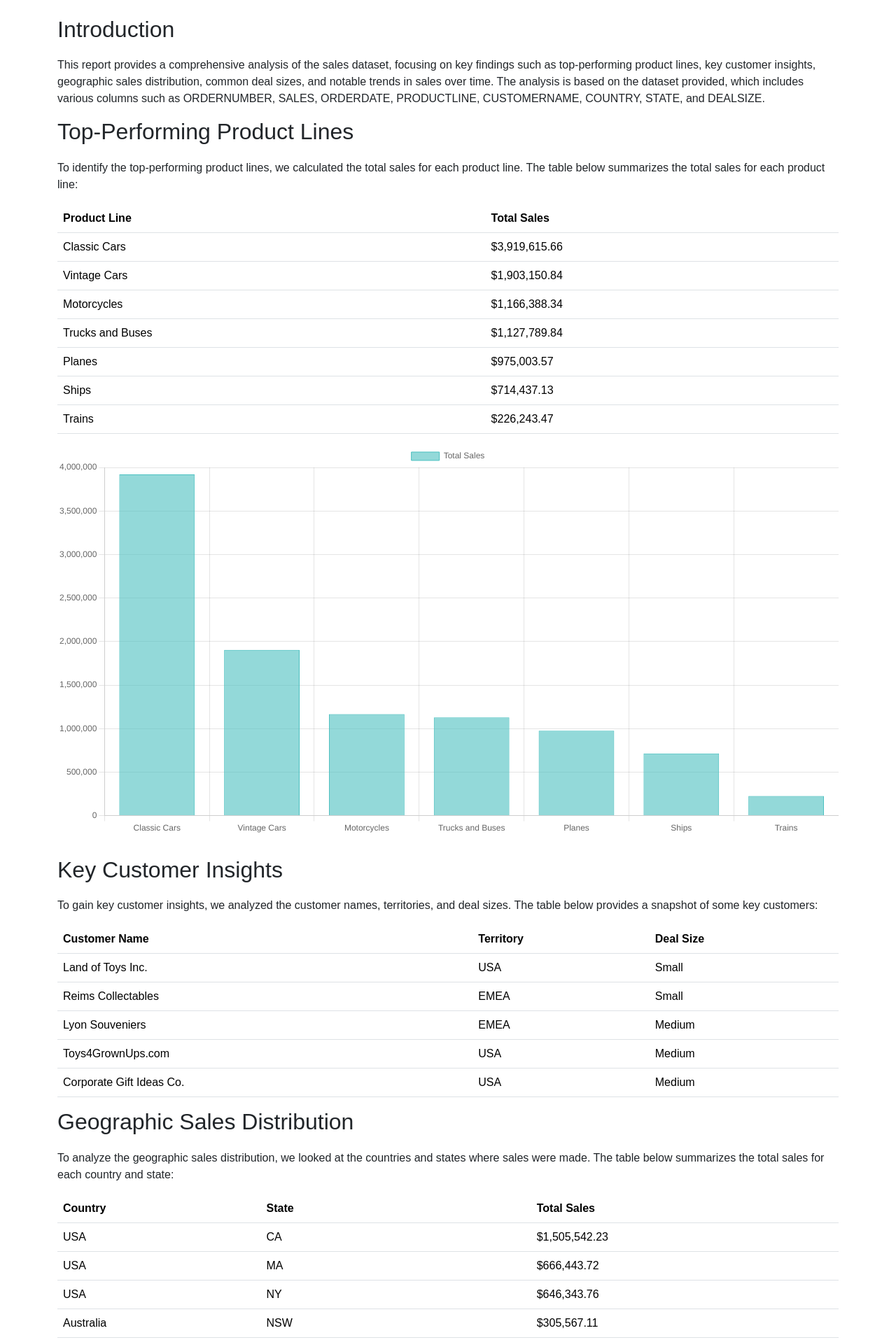
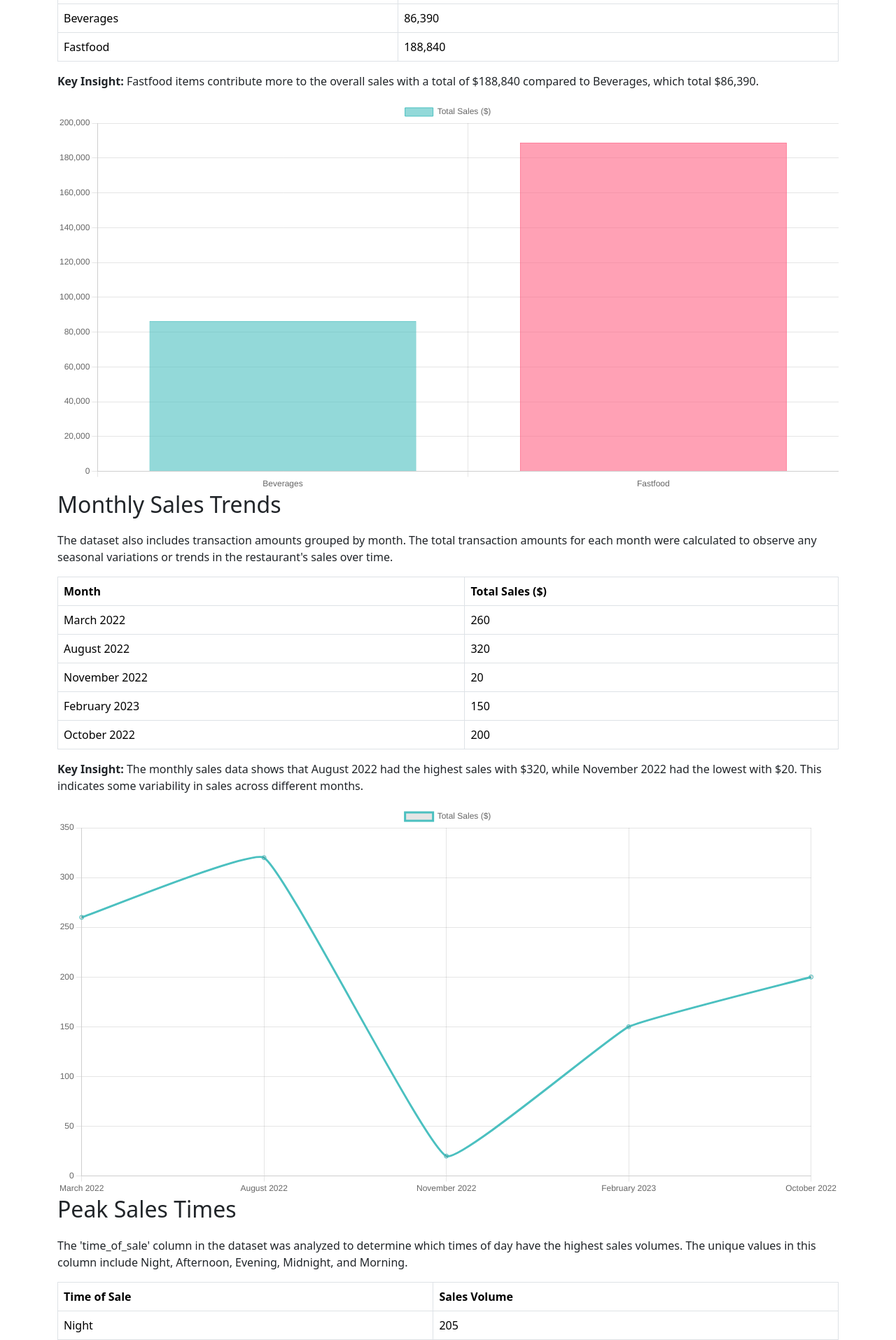
Before and after one commit to TrusttyReporter/Trustty-Reporter-FrontEnd, a Flask app: page /example/sales-report in a window 1280 px wide. Shown: the part 393-2308 px from the top of the page at 70% size. Run offline with Flask 3, Linux system fonts and the light colour scheme; some libraries are stand-ins or nearby versions.

Commit message:
Updated sales report

```diff
--- a/app/templates/SalesReport.html
+++ b/app/templates/SalesReport.html
@@ -1,13 +1,12 @@
 <!DOCTYPE html>
-<html lang="en">
-<head>
-    <meta charset="UTF-8">
+<!-- saved from url=(0048)https://www.trusttyreporter.com/dashboard/report -->
+<html lang="en"><head><meta http-equiv="Content-Type" content="text/html; charset=UTF-8">
+
     <meta name="viewport" content="width=device-width, initial-scale=1.0">
-    <title>Comprehensive Sales Report</title>
+    <title>Sales Report for the Restaurant</title>
     <link rel="stylesheet" href="https://unpkg.com/bootstrap@5.3.2/dist/css/bootstrap.min.css">
     <style>
         body {
-            font-family: Arial, sans-serif;
             padding: 20px;
         }
         h1, h2 {
@@ -16,355 +15,166 @@
         table {
             margin-bottom: 30px;
         }
-        canvas {
-            max-width: 100%;
-            margin-bottom: 30px;
-        }
     </style>
 </head>
 <body>
     <div class="container">
-        <h1>Comprehensive Sales Report</h1>
-        <img src="https://images.inc.com/uploaded_files/image/1920x1080/getty_539953664_213316.jpg" class="img-fluid mx-auto d-block my-4" alt="Sales">
+        <h1>Sales Report for the Restaurant</h1>
 
         <h2>Introduction</h2>
-        <p>This report provides a comprehensive analysis of the sales dataset, focusing on key findings such as top-performing product lines, key customer insights, geographic sales distribution, common deal sizes, and notable trends in sales over time. The analysis is based on the dataset provided, which includes various columns such as ORDERNUMBER, SALES, ORDERDATE, PRODUCTLINE, CUSTOMERNAME, COUNTRY, STATE, and DEALSIZE.</p>
+        <p>This report provides a comprehensive analysis of the restaurant's sales data. The analysis covers various aspects, including total sales per item type, monthly sales trends, peak sales times, and the impact of transaction types on sales. The insights derived from this analysis will help in understanding customer preferences and optimizing operational efficiency.</p>
 
-        <h2>Top-Performing Product Lines</h2>
-        <p>To identify the top-performing product lines, we calculated the total sales for each product line. The table below summarizes the total sales for each product line:</p>
-        <table class="table">
+        <h2>Total Sales Per Item Type</h2>
+        <p>The dataset includes transaction information categorized by item types such as Fastfood and Beverages. The total sales for each item type were calculated by summing up the transaction amounts.</p>
+        <table class="table table-bordered">
             <thead>
                 <tr>
-                    <th>Product Line</th>
-                    <th>Total Sales</th>
+                    <th>Item Type</th>
+                    <th>Total Sales ($)</th>
                 </tr>
             </thead>
             <tbody>
                 <tr>
-                    <td>Classic Cars</td>
-                    <td>$3,919,615.66</td>
+                    <td>Beverages</td>
+                    <td>86,390</td>
                 </tr>
                 <tr>
-                    <td>Vintage Cars</td>
-                    <td>$1,903,150.84</td>
-                </tr>
-                <tr>
-                    <td>Motorcycles</td>
-                    <td>$1,166,388.34</td>
-                </tr>
-                <tr>
-                    <td>Trucks and Buses</td>
-                    <td>$1,127,789.84</td>
-                </tr>
-                <tr>
-                    <td>Planes</td>
-                    <td>$975,003.57</td>
-                </tr>
-                <tr>
-                    <td>Ships</td>
-                    <td>$714,437.13</td>
-                </tr>
-                <tr>
-                    <td>Trains</td>
-                    <td>$226,243.47</td>
+                    <td>Fastfood</td>
+                    <td>188,840</td>
                 </tr>
             </tbody>
         </table>
-        <canvas id="productLineChart"></canvas>
+        <p><strong>Key Insight:</strong> Fastfood items contribute more to the overall sales with a total of $188,840 compared to Beverages, which total $86,390.</p>
+        <canvas id="itemTypeChart" width="2592" height="1296" style="display: block; box-sizing: border-box; height: 648px; width: 1296px;"></canvas>
 
-        <h2>Key Customer Insights</h2>
-        <p>To gain key customer insights, we analyzed the customer names, territories, and deal sizes. The table below provides a snapshot of some key customers:</p>
-        <table class="table">
+        <h2>Monthly Sales Trends</h2>
+        <p>The dataset also includes transaction amounts grouped by month. The total transaction amounts for each month were calculated to observe any seasonal variations or trends in the restaurant's sales over time.</p>
+        <table class="table table-bordered">
             <thead>
                 <tr>
-                    <th>Customer Name</th>
-                    <th>Territory</th>
-                    <th>Deal Size</th>
+                    <th>Month</th>
+                    <th>Total Sales ($)</th>
                 </tr>
             </thead>
             <tbody>
                 <tr>
-                    <td>Land of Toys Inc.</td>
-                    <td>USA</td>
-                    <td>Small</td>
+                    <td>March 2022</td>
+                    <td>260</td>
                 </tr>
                 <tr>
-                    <td>Reims Collectables</td>
-                    <td>EMEA</td>
-                    <td>Small</td>
+                    <td>August 2022</td>
+                    <td>320</td>
                 </tr>
                 <tr>
-                    <td>Lyon Souveniers</td>
-                    <td>EMEA</td>
-                    <td>Medium</td>
+                    <td>November 2022</td>
+                    <td>20</td>
                 </tr>
                 <tr>
-                    <td>Toys4GrownUps.com</td>
-                    <td>USA</td>
-                    <td>Medium</td>
+                    <td>February 2023</td>
+                    <td>150</td>
                 </tr>
                 <tr>
-                    <td>Corporate Gift Ideas Co.</td>
-                    <td>USA</td>
-                    <td>Medium</td>
+                    <td>October 2022</td>
+                    <td>200</td>
                 </tr>
             </tbody>
         </table>
+        <p><strong>Key Insight:</strong> The monthly sales data shows that August 2022 had the highest sales with $320, while November 2022 had the lowest with $20. This indicates some variability in sales across different months.</p>
+        <canvas id="monthlySalesChart" width="2592" height="1296" style="display: block; box-sizing: border-box; height: 648px; width: 1296px;"></canvas>
 
-        <h2>Geographic Sales Distribution</h2>
-        <p>To analyze the geographic sales distribution, we looked at the countries and states where sales were made. The table below summarizes the total sales for each country and state:</p>
-        <table class="table">
+        <h2>Peak Sales Times</h2>
+        <p>The 'time_of_sale' column in the dataset was analyzed to determine which times of day have the highest sales volumes. The unique values in this column include Night, Afternoon, Evening, Midnight, and Morning.</p>
+        <table class="table table-bordered">
             <thead>
                 <tr>
-                    <th>Country</th>
-                    <th>State</th>
-                    <th>Total Sales</th>
+                    <th>Time of Sale</th>
+                    <th>Sales Volume</th>
                 </tr>
             </thead>
             <tbody>
                 <tr>
-                    <td>USA</td>
-                    <td>CA</td>
-                    <td>$1,505,542.23</td>
+                    <td>Night</td>
+                    <td>205</td>
                 </tr>
                 <tr>
-                    <td>USA</td>
-                    <td>MA</td>
-                    <td>$666,443.72</td>
+                    <td>Afternoon</td>
+                    <td>205</td>
                 </tr>
                 <tr>
-                    <td>USA</td>
-                    <td>NY</td>
-                    <td>$646,343.76</td>
+                    <td>Evening</td>
+                    <td>201</td>
                 </tr>
                 <tr>
-                    <td>Australia</td>
-                    <td>NSW</td>
-                    <td>$305,567.11</td>
+                    <td>Midnight</td>
+                    <td>199</td>
                 </tr>
                 <tr>
-                    <td>Australia</td>
-                    <td>Victoria</td>
-                    <td>$265,586.87</td>
-                </tr>
-                <tr>
-                    <td>Canada</td>
-                    <td>BC</td>
-                    <td>$149,873.77</td>
-                </tr>
-                <tr>
-                    <td>Japan</td>
-                    <td>Tokyo</td>
-                    <td>$120,562.74</td>
-                </tr>
-                <tr>
-                    <td>UK</td>
-                    <td>Isle of Wight</td>
-                    <td>$78,240.84</td>
+                    <td>Morning</td>
+                    <td>190</td>
                 </tr>
             </tbody>
         </table>
-        <canvas id="geographicSalesChart"></canvas>
+        <p><strong>Key Insight:</strong> 'Night' and 'Afternoon' are the peak sales times with 205 sales each, followed closely by 'Evening' with 201 sales. 'Midnight' and 'Morning' have slightly lower sales volumes with 199 and 190 sales respectively. This breakdown provides insights into customer preferences and can help optimize operational efficiency during these peak sales times.</p>
+        <canvas id="peakSalesChart" width="2592" height="2592" style="display: block; box-sizing: border-box; height: 1296px; width: 1296px;"></canvas>
 
-        <h2>Common Deal Sizes</h2>
-        <p>To identify common deal sizes, we analyzed the frequency of each deal size. The table below categorizes the number of orders by deal size:</p>
-        <table class="table">
+        <h2>Impact of Transaction Types on Sales</h2>
+        <p>The dataset also includes information on different transaction types such as Cash and Online. The total sales for each transaction type were calculated to understand how payment methods influence sales figures.</p>
+        <table class="table table-bordered">
             <thead>
                 <tr>
-                    <th>Deal Size</th>
-                    <th>Number of Orders</th>
+                    <th>Transaction Type</th>
+                    <th>Total Sales ($)</th>
+                    <th>Total Quantity Sold</th>
                 </tr>
             </thead>
             <tbody>
                 <tr>
-                    <td>Medium</td>
-                    <td>1,384</td>
+                    <td>Cash</td>
+                    <td>132,840</td>
+                    <td>3,943</td>
                 </tr>
                 <tr>
-                    <td>Small</td>
-                    <td>1,282</td>
-                </tr>
-                <tr>
-                    <td>Large</td>
-                    <td>157</td>
+                    <td>Online</td>
+                    <td>110,595</td>
+                    <td>3,291</td>
                 </tr>
             </tbody>
         </table>
-        <canvas id="dealSizeChart"></canvas>
-
-        <h2>Notable Trends in Sales Over Time</h2>
-        <p>To analyze notable trends in sales over time, we looked at the sales trends across different years and months. The table below shows the monthly sales data over the available years:</p>
-        <table class="table">
-            <thead>
-                <tr>
-                    <th>Year</th>
-                    <th>Month</th>
-                    <th>Total Sales</th>
-                </tr>
-            </thead>
-            <tbody>
-                <tr>
-                    <td>2003</td>
-                    <td>1</td>
-                    <td>$99,323.96</td>
-                </tr>
-                <tr>
-                    <td>2003</td>
-                    <td>2</td>
-                    <td>$81,965.08</td>
-                </tr>
-                <tr>
-                    <td>2003</td>
-                    <td>3</td>
-                    <td>$91,861.06</td>
-                </tr>
-                <tr>
-                    <td>2003</td>
-                    <td>4</td>
-                    <td>$136,903.47</td>
-                </tr>
-                <tr>
-                    <td>2003</td>
-                    <td>5</td>
-                    <td>$121,219.31</td>
-                </tr>
-                <tr>
-                    <td>2003</td>
-                    <td>6</td>
-                    <td>$49,796.04</td>
-                </tr>
-                <tr>
-                    <td>2003</td>
-                    <td>7</td>
-                    <td>$70,429.09</td>
-                </tr>
-                <tr>
-                    <td>2003</td>
-                    <td>8</td>
-                    <td>$57,413.32</td>
-                </tr>
-                <tr>
-                    <td>2003</td>
-                    <td>9</td>
-                    <td>$140,089.05</td>
-                </tr>
-                <tr>
-                    <td>2003</td>
-                    <td>10</td>
-                    <td>$328,024.99</td>
-                </tr>
-                <tr>
-                    <td>2003</td>
-                    <td>11</td>
-                    <td>$544,069.31</td>
-                </tr>
-                <tr>
-                    <td>2004</td>
-                    <td>1</td>
-                    <td>$187,660.59</td>
-                </tr>
-                <tr>
-                    <td>2004</td>
-                    <td>2</td>
-                    <td>$226,537.57</td>
-                </tr>
-                <tr>
-                    <td>2004</td>
-                    <td>3</td>
-                    <td>$88,225.99</td>
-                </tr>
-                <tr>
-                    <td>2004</td>
-                    <td>4</td>
-                    <td>$93,611.08</td>
-                </tr>
-                <tr>
-                    <td>2004</td>
-                    <td>5</td>
-                    <td>$55,918.28</td>
-                </tr>
-                <tr>
-                    <td>2004</td>
-                    <td>6</td>
-                    <td>$226,099.62</td>
-                </tr>
-                <tr>
-                    <td>2004</td>
-                    <td>7</td>
-                    <td>$235,135.44</td>
-                </tr>
-                <tr>
-                    <td>2004</td>
-                    <td>8</td>
-                    <td>$349,427.91</td>
-                </tr>
-                <tr>
-                    <td>2004</td>
-                    <td>9</td>
-                    <td>$102,017.92</td>
-                </tr>
-                <tr>
-                    <td>2004</td>
-                    <td>10</td>
-                    <td>$490,628.47</td>
-                </tr>
-                <tr>
-                    <td>2004</td>
-                    <td>11</td>
-                    <td>$607,927.53</td>
-                </tr>
-                <tr>
-                    <td>2004</td>
-                    <td>12</td>
-                    <td>$68,119.57</td>
-                </tr>
-                <tr>
-                    <td>2005</td>
-                    <td>1</td>
-                    <td>$200,400.10</td>
-                </tr>
-                <tr>
-                    <td>2005</td>
-                    <td>2</td>
-                    <td>$194,653.26</td>
-                </tr>
-                <tr>
-                    <td>2005</td>
-                    <td>3</td>
-                    <td>$142,038.37</td>
-                </tr>
-                <tr>
-                    <td>2005</td>
-                    <td>4</td>
-                    <td>$122,717.84</td>
-                </tr>
-                <tr>
-                    <td>2005</td>
-                    <td>5</td>
-                    <td>$236,026.96</td>
-                </tr>
-            </tbody>
-        </table>
-        <canvas id="salesTrendChart"></canvas>
+        <p><strong>Key Insight:</strong> Cash transactions generated higher total sales with $132,840 compared to Online transactions which totaled $110,595. Additionally, Cash transactions had a higher total quantity sold of 3,943 compared to Online transactions which had a total quantity sold of 3,291. This indicates that Cash transactions had a more significant impact on sales in terms of both sales amount and quantity sold compared to Online transactions.</p>
+        <div class="row">
+            <div class="col-md-6">
+                <canvas id="transactionSalesChart" width="1272" height="1272" style="display: block; box-sizing: border-box; height: 636px; width: 636px;"></canvas>
+            </div>
+            <div class="col-md-6">
+                <canvas id="transactionQuantityChart" width="1272" height="1272" style="display: block; box-sizing: border-box; height: 636px; width: 636px;"></canvas>
+            </div>
+        </div>
 
         <h2>Conclusion</h2>
-        <p>This comprehensive analysis of the sales dataset provides valuable insights into the performance of product lines, customer preferences, geographic sales distribution, common deal sizes, and trends in sales over time. These insights can help in making strategic business decisions and identifying areas for improvement.</p>
+        <p>The analysis of the restaurant's sales data provides several key insights:</p>
+        <ol>
+            <li><strong>Item Type Contribution:</strong> Fastfood items contribute significantly more to overall sales compared to Beverages.</li>
+            <li><strong>Monthly Sales Trends:</strong> There is variability in sales across different months, with August 2022 having the highest sales and November 2022 the lowest.</li>
+            <li><strong>Peak Sales Times:</strong> Night and Afternoon are the peak sales times, indicating higher customer activity during these periods.</li>
+            <li><strong>Transaction Types Impact:</strong> Cash transactions have a higher impact on sales both in terms of total sales amount and quantity sold compared to Online transactions.</li>
+        </ol>
+        <p>These insights can help the restaurant in making informed decisions to enhance customer satisfaction and improve operational efficiency.</p>
     </div>
 
     <script src="https://cdn.jsdelivr.net/npm/chart.js"></script>
-    <script async src="https://cdn.jsdelivr.net/npm/es-module-shims@1/dist/es-module-shims.min.js" crossorigin="anonymous"></script>
+    <script async="" src="https://ga.jspm.io/npm:es-module-shims@1.10.0/dist/es-module-shims.js" crossorigin="anonymous"></script>
     <script>
-        // Product Line Chart
-        const productLineCtx = document.getElementById('productLineChart').getContext('2d');
-        new Chart(productLineCtx, {
+        // Item Type Chart
+        var itemTypeCtx = document.getElementById('itemTypeChart').getContext('2d');
+        var itemTypeChart = new Chart(itemTypeCtx, {
             type: 'bar',
             data: {
-                labels: ['Classic Cars', 'Vintage Cars', 'Motorcycles', 'Trucks and Buses', 'Planes', 'Ships', 'Trains'],
+                labels: ['Beverages', 'Fastfood'],
                 datasets: [{
-                    label: 'Total Sales',
-                    data: [3919615.66, 1903150.84, 1166388.34, 1127789.84, 975003.57, 714437.13, 226243.47],
-                    backgroundColor: 'rgba(75, 192, 192, 0.6)',
-                    borderColor: 'rgba(75, 192, 192, 1)',
+                    label: 'Total Sales ($)',
+                    data: [86390, 188840],
+                    backgroundColor: ['rgba(75, 192, 192, 0.6)', 'rgba(255, 99, 132, 0.6)'],
+                    borderColor: ['rgba(75, 192, 192, 1)', 'rgba(255, 99, 132, 1)'],
                     borderWidth: 1
                 }]
             },
@@ -377,14 +187,37 @@
             }
         });
 
-        // Geographic Sales Chart
-        const geographicSalesCtx = document.getElementById('geographicSalesChart').getContext('2d');
-        new Chart(geographicSalesCtx, {
+        // Monthly Sales Chart
+        var monthlySalesCtx = document.getElementById('monthlySalesChart').getContext('2d');
+        var monthlySalesChart = new Chart(monthlySalesCtx, {
+            type: 'line',
+            data: {
+                labels: ['March 2022', 'August 2022', 'November 2022', 'February 2023', 'October 2022'],
+                datasets: [{
+                    label: 'Total Sales ($)',
+                    data: [260, 320, 20, 150, 200],
+                    fill: false,
+                    borderColor: 'rgba(75, 192, 192, 1)',
+                    tension: 0.1
+                }]
+            },
+            options: {
+                scales: {
+                    y: {
+                        beginAtZero: true
+                    }
+                }
+            }
+        });
+
+        // Peak Sales Chart
+        var peakSalesCtx = document.getElementById('peakSalesChart').getContext('2d');
+        var peakSalesChart = new Chart(peakSalesCtx, {
             type: 'pie',
             data: {
-                labels: ['USA', 'Australia', 'Canada', 'Japan', 'UK'],
+                labels: ['Night', 'Afternoon', 'Evening', 'Midnight', 'Morning'],
                 datasets: [{
-                    data: [2818329.71, 571153.98, 149873.77, 120562.74, 78240.84],
+                    data: [205, 205, 201, 199, 190],
                     backgroundColor: [
                         'rgba(255, 99, 132, 0.6)',
                         'rgba(54, 162, 235, 0.6)',
@@ -404,44 +237,35 @@
             }
         });
 
-      // Deal Size Chart
-      const dealSizeCtx = document.getElementById('dealSizeChart').getContext('2d');
-      new Chart(dealSizeCtx, {
+        // Transaction Sales Chart
+        var transactionSalesCtx = document.getElementById('transactionSalesChart').getContext('2d');
+        var transactionSalesChart = new Chart(transactionSalesCtx, {
             type: 'doughnut',
             data: {
-              labels: ['Medium', 'Small', 'Large'],
+                labels: ['Cash', 'Online'],
                 datasets: [{
-                  data: [1384, 1282, 157],
-                  backgroundColor: [
-                      'rgba(255, 99, 132, 0.6)',
-                      'rgba(54, 162, 235, 0.6)',
-                      'rgba(255, 206, 86, 0.6)'
-                  ],
-                  borderColor: [
-                      'rgba(255, 99, 132, 1)',
-                      'rgba(54, 162, 235, 1)',
-                      'rgba(255, 206, 86, 1)'
-                  ],
+                    data: [132840, 110595],
+                    backgroundColor: ['rgba(255, 99, 132, 0.6)', 'rgba(54, 162, 235, 0.6)'],
+                    borderColor: ['rgba(255, 99, 132, 1)', 'rgba(54, 162, 235, 1)'],
                     borderWidth: 1
                 }]
             }
         });
 
-        // Sales Trend Chart
-        const salesTrendCtx = document.getElementById('salesTrendChart').getContext('2d');
-        new Chart(salesTrendCtx, {
-            type: 'line',
+        // Transaction Quantity Chart
+        var transactionQuantityCtx = document.getElementById('transactionQuantityChart').getContext('2d');
+        var transactionQuantityChart = new Chart(transactionQuantityCtx, {
+            type: 'doughnut',
             data: {
-                labels: ['Jan 2003', 'Feb 2003', 'Mar 2003', 'Apr 2003', 'May 2003', 'Jun 2003', 'Jul 2003', 'Aug 2003', 'Sep 2003', 'Oct 2003', 'Nov 2003', 'Jan 2004', 'Feb 2004', 'Mar 2004', 'Apr 2004', 'May 2004', 'Jun 2004', 'Jul 2004', 'Aug 2004', 'Sep 2004', 'Oct 2004', 'Nov 2004', 'Dec 2004', 'Jan 2005', 'Feb 2005', 'Mar 2005', 'Apr 2005', 'May 2005'],
+                labels: ['Cash', 'Online'],
                 datasets: [{
-                    label: 'Total Sales',
-                    data: [99323.96, 81965.08, 91861.06, 136903.47, 121219.31, 49796.04, 70429.09, 57413.32, 140089.05, 328024.99, 544069.31, 187660.59, 226537.57, 88225.99, 93611.08, 55918.28, 226099.62, 235135.44, 349427.91, 102017.92, 490628.47, 607927.53, 68119.57, 200400.10, 194653.26, 142038.37, 122717.84, 236026.96],
-                    fill: false,
-                    borderColor: 'rgba(75, 192, 192, 1)',
-                    tension: 0.1
+                    data: [3943, 3291],
+                    backgroundColor: ['rgba(255, 99, 132, 0.6)', 'rgba(54, 162, 235, 0.6)'],
+                    borderColor: ['rgba(255, 99, 132, 1)', 'rgba(54, 162, 235, 1)'],
+                    borderWidth: 1
                 }]
             }
         });
     </script>
-</body>
-</html>
+
+</body></html>
```
Lines whose indentation alone changed are shown as unchanged.
